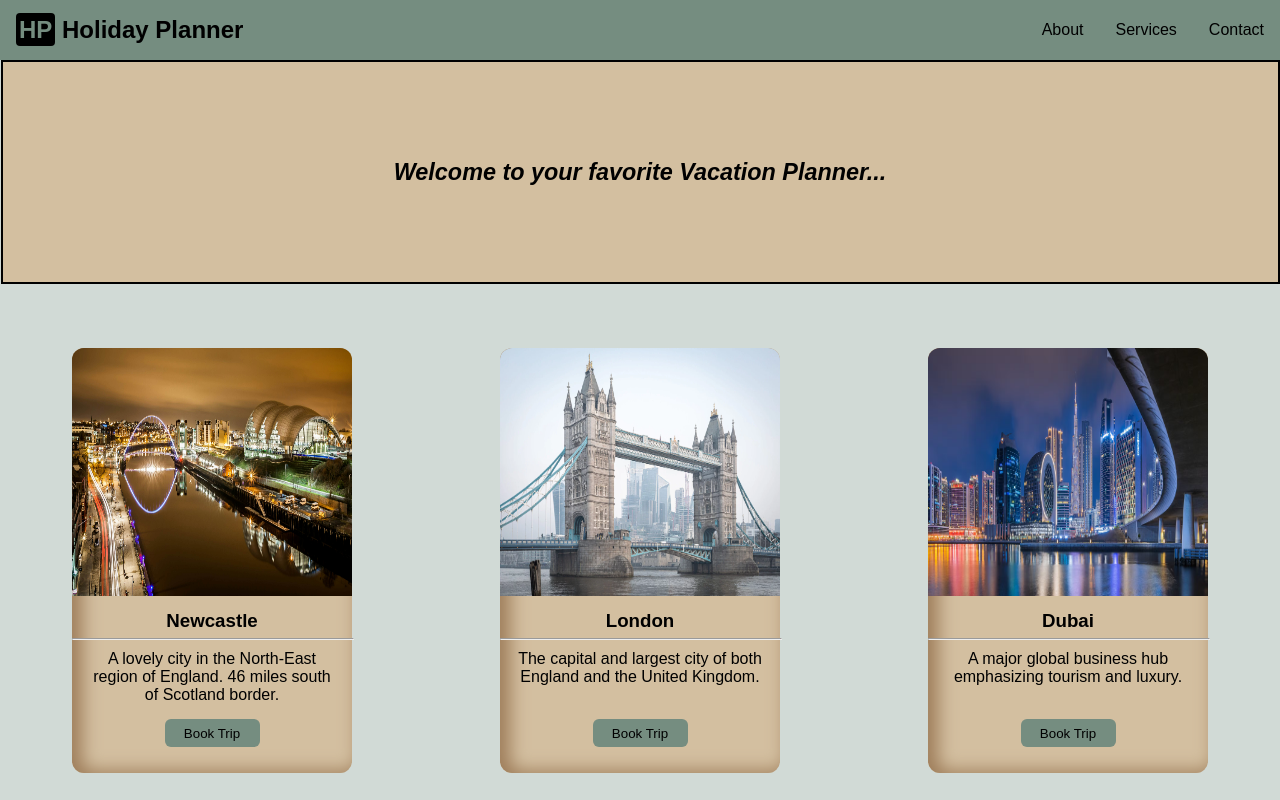
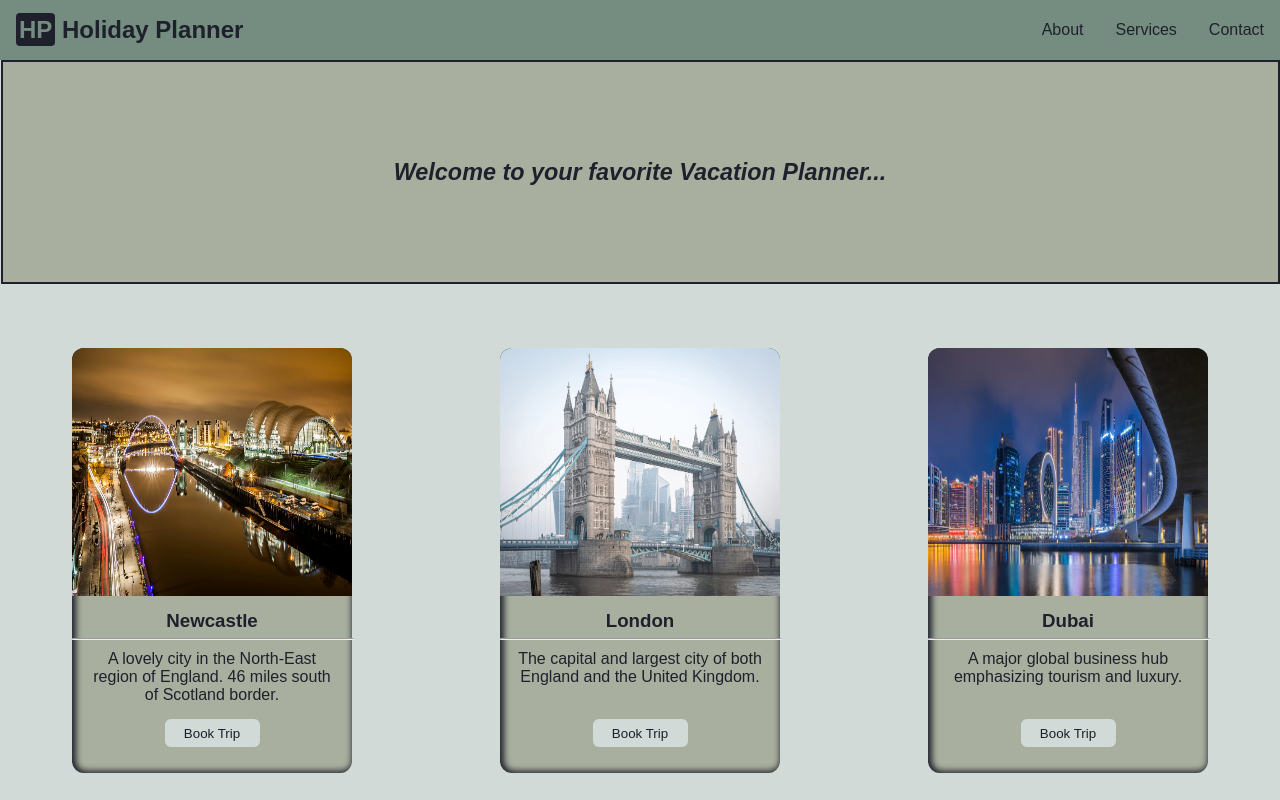
Before and after one commit to bello-damy/holiday-planner, a React (Create React App) app: page / in a window 1280 px wide. Shown: the top 800 px of the page. Built offline with nearby package versions, Linux system fonts and the light colour scheme.

Commit message:
color palette updated [/* CSS HEX */ --reseda-green: #758d80ff; --olivine: #b9cc98ff; --ash-gray: #a9af9fff; --raisin-black: #1e212bff; --platinum: #d1dad6ff;]

```diff
--- a/src/App.css
+++ b/src/App.css
@@ -4,7 +4,12 @@
   width: auto;
   flex-direction: column;
   min-height: 100vh;
+  color: #1E212B;
 }
+/*  - I made use of flexbox in my app for a one-dimension layout with column.
+    - The column direction to align my website content from up to down according to my arrangement.
+    - Auto width for good website responsiveness and 100 viewport because I designed the website version first.
+*/
 
 .product {
   display: flex;
@@ -12,4 +17,11 @@
   justify-content: center;
   flex-wrap: wrap;
   gap: 20px;
+  color: #1E212B;
 }
+/* - I styled the card here using flexbox.
+   - aligned content from left to right to center.
+   - justify content from up to down center.
+   - flex wrap to make the card move down accordingly and not make the screen width too wide.
+   - column gap for space between the column.
+*/
--- a/src/App.js
+++ b/src/App.js
@@ -24,3 +24,9 @@ function App() {
 }
 
 export default App;
+
+//Navbar component was added to react app and imported to render on website.
+
+//I implemented react Routes in order to aid the render of my different routes for linking the pages.
+
+//I added the Footer component to the bottom of the page.
--- a/src/Banner.css
+++ b/src/Banner.css
@@ -1,10 +1,11 @@
+/* banner styling */
 .banner-container {
   height: 220px;
-  background-color: #d3bfa0;
+  background-color: #a9af9f;
   display: flex;
   align-items: center;
   justify-content: center;
-  color: black;
+  color: #1E212B;
   font-size: 20px;
   font-style: italic;
   border: 2px solid;
--- a/src/cardComponent/ProductCard.css
+++ b/src/cardComponent/ProductCard.css
@@ -5,8 +5,8 @@
     margin: 4rem;
     border-radius: 12px;
     text-align: center;
-    box-shadow: #9e7d5a 8px 0px 18px 2px inset;
-    background-color: #d3bfa0;
+    box-shadow: #1E212B 2px 0px 6px 2px inset;
+    background-color: #a9af9f;
   }
 
   .card-img {
@@ -19,7 +19,7 @@
   .card-btn {
     cursor: pointer;
     border-radius: 6px;
-    background-color: #758d80;
+    background-color: #D1DAD6;
     height: 28px;
     width: 95px;
     margin: 14px 0px 0px 0px;
--- a/src/footerComponent/Footer.js
+++ b/src/footerComponent/Footer.js
@@ -36,7 +36,7 @@ const Footer = () => {
             </ul>
           </div>
         </div>
-        <div style={{ backgroundColor: "black", height: "1.2px", width: "100%" }} />
+        <div style={{ backgroundColor: "#1E212B", height: "1.2px", width: "100%" }} />
         <div className="row">
           <p className="col-sm">
             &copy;{new Date().getFullYear()} Holiday Planner Inc. | All rights reserved | Terms of service | Privacy
--- a/src/index.js
+++ b/src/index.js
@@ -12,7 +12,3 @@ root.render(
     </BrowserRouter>
   </React.StrictMode>
 );
-
-// If you want to start measuring performance in your app, pass a function
-// to log results (for example: reportWebVitals(console.log))
-// or send to an analytics endpoint. Learn more: https://bit.ly/CRA-vitals
--- a/src/pages/Navbar.css
+++ b/src/pages/Navbar.css
@@ -17,7 +17,7 @@ nav .title {
     margin: 1rem;
     font-weight: bold;
     text-decoration: none;
-    color: black;
+    color: #1E212B;
 }
 
 nav ul {
@@ -31,7 +31,7 @@ ul li {
 nav ul li a {
     display: block;
     text-decoration: none;
-    color: black;
+    color: #1E212B;
     padding: 0.5rem;
     margin: 0 0.5rem;
     border-radius: 0.5rem;
@@ -55,7 +55,7 @@ nav .menu {
 nav .menu span {
     height: 0.4rem;
     width: 100%;
-    background-color: black;
+    background-color: #1E212B;
     border-radius: 0.2rem;
 }
 
@@ -92,7 +92,7 @@ nav .menu span {
 }
 
 .logo {
-    background-color: black;
+    background-color: #1E212B;
     color: #758d80;
     border-radius: 4px;
     padding: 3px;
--- a/src/registrationForm/Form.css
+++ b/src/registrationForm/Form.css
@@ -14,6 +14,7 @@
   transition: transform 0.2s;
   width: 400px;
   margin: auto;
+  color: #1E212B;
 }
 
 label {
@@ -23,7 +24,7 @@ label {
   margin-top: 8px;
   margin-bottom: 5px;
   text-align: left;
-  color: #000;
+  color: #1E212B;
   font-weight: bold;
 }
 
@@ -32,7 +33,7 @@ input {
   width: 400px;
   padding: 8px;
   box-sizing: border-box;
-  border: 1px solid #ddd;
+  border: 1px solid #D1DAD6;
   border-radius: 3px;
   font-size: 12px;
 }
@@ -48,7 +49,7 @@ select {
   margin-bottom: 15px;
   padding: 10px;
   box-sizing: border-box;
-  border: 1px solid #ddd;
+  border: 1px solid #D1DAD6;
   border-radius: 5px;
 }
 
@@ -65,12 +66,13 @@ textarea {
 button {
   cursor: pointer;
   border-radius: 6px;
-  background-color: #758d80;
+  background-color: #D1DAD6;
   height: 28px;
   width: 95px;
   margin: 15px;
   border: none;
   transition: .3s;
+  color: #1E212B;
 }
 
 button:hover {
@@ -81,6 +83,7 @@ h1 {
   font-size: x-large;
   text-align: center;
   padding: 10px;
+  color: #1E212B;
 }
 
 @media (max-width: 576px) {
```
